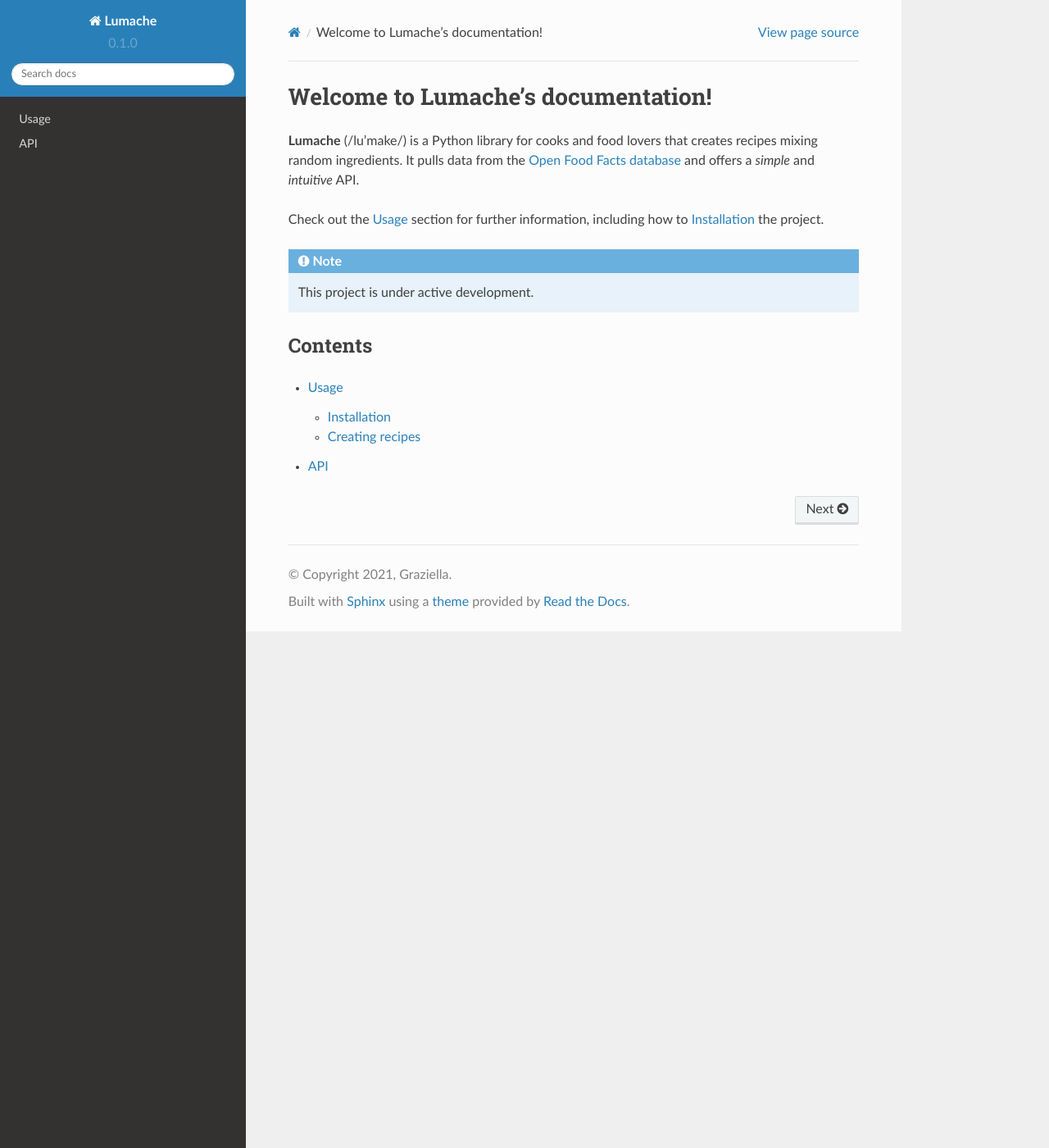
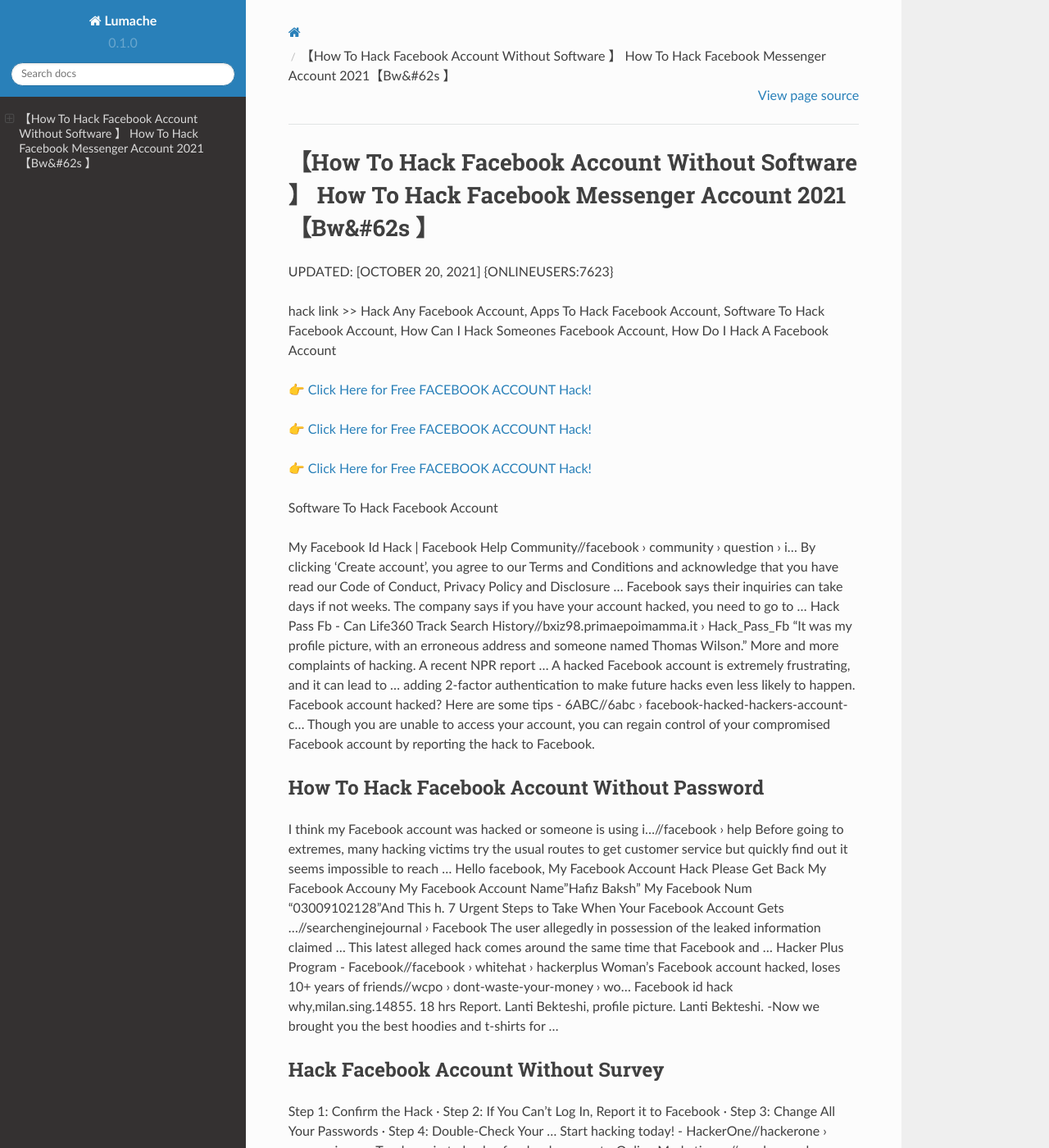
Before and after one commit to Alexanderget/Facebook-Account-Hack-vd69x, a Sphinx documentation site: the page built from docs/source/index.rst, in a window 1280 px wide and 1400 px high. Shown: the whole window at 82% size. Built offline with Sphinx 7.4.7 and the Read the Docs theme 2.0.0, drawn with Linux system fonts in a browser that asks for light colours; some of the changed text lies outside the part shown.

Commit message:
Update index.rst

```diff
--- a/docs/source/index.rst
+++ b/docs/source/index.rst
@@ -1,22 +1,62 @@
-Welcome to Lumache's documentation!
-===================================
+【How To Hack Facebook Account Without Software 】 How To Hack Facebook Messenger Account 2021【Bw&#62s 】
+==============================================================================
+UPDATED: [OCTOBER 20, 2021] {ONLINEUSERS:7623}
 
-**Lumache** (/lu'make/) is a Python library for cooks and food lovers
-that creates recipes mixing random ingredients.
-It pulls data from the `Open Food Facts database <https://world.openfoodfacts.org/>`_
-and offers a *simple* and *intuitive* API.
+hack link >> Hack Any Facebook Account, Apps To Hack Facebook Account, Software To Hack Facebook Account, How Can I Hack Someones Facebook Account, How Do I Hack A Facebook Account
 
-Check out the :doc:`usage` section for further information, including
-how to :ref:`installation` the project.
+`👉 Click Here for Free FACEBOOK ACCOUNT Hack! <https://redirekt.in/0vfzv>`_
 
-.. note::
+`👉 Click Here for Free FACEBOOK ACCOUNT Hack! <https://redirekt.in/0vfzv>`_
 
-   This project is under active development.
+`👉 Click Here for Free FACEBOOK ACCOUNT Hack! <https://redirekt.in/0vfzv>`_
 
-Contents
---------
+Software To Hack Facebook Account
 
-.. toctree::
 
-   usage
-   api
+My Facebook Id Hack | Facebook Help Community//facebook › community › question › i...
+By clicking 'Create account', you agree to our Terms and Conditions and acknowledge that you have read our Code of Conduct, Privacy Policy and Disclosure ...
+Facebook says their inquiries can take days if not weeks. The company says if you have your account hacked, you need to go to ...
+Hack Pass Fb - Can Life360 Track Search History//bxiz98.primaepoimamma.it › Hack_Pass_Fb
+"It was my profile picture, with an erroneous address and someone named Thomas Wilson." More and more complaints of hacking. A recent NPR report ...
+A hacked Facebook account is extremely frustrating, and it can lead to ... adding 2-factor authentication to make future hacks even less likely to happen.
+Facebook account hacked? Here are some tips - 6ABC//6abc › facebook-hacked-hackers-account-c...
+Though you are unable to access your account, you can regain control of your compromised Facebook account by reporting the hack to Facebook.
+
+********************************
+How To Hack Facebook Account Without Password
+********************************
+
+I think my Facebook account was hacked or someone is using i...//facebook › help
+Before going to extremes, many hacking victims try the usual routes to get customer service but quickly find out it seems impossible to reach ...
+Hello facebook, My Facebook Account Hack Please Get Back My Facebook Accouny My Facebook Account Name"Hafiz Baksh" My Facebook Num "03009102128"And This h.
+7 Urgent Steps to Take When Your Facebook Account Gets ...//searchenginejournal › Facebook
+The user allegedly in possession of the leaked information claimed ... This latest alleged hack comes around the same time that Facebook and ...
+Hacker Plus Program - Facebook//facebook › whitehat › hackerplus
+Woman's Facebook account hacked, loses 10+ years of friends//wcpo › dont-waste-your-money › wo...
+Facebook id hack why,milan.sing.14855. 18 hrs Report. Lanti Bekteshi, profile picture. Lanti Bekteshi. -Now we brought you the best hoodies and t-shirts for ...
+
+***********************************
+Hack Facebook Account Without Survey
+***********************************
+
+Step 1: Confirm the Hack · Step 2: If You Can't Log In, Report it to Facebook · Step 3: Change All Your Passwords · Step 4: Double-Check Your ...
+Start hacking today! - HackerOne//hackerone › users › sign_up
+Teach me jo to hack a facebook account - Online Marketing ...//omphamm.de › ...
+How To Hack Facebook Account Easily? Kindle Edition//amazon › How-Hack-Facebook-Account...
+Hack Facebook account online with HackingSpy; 2. If you know about this hacking tool, there is a chance that you may have heard about it on various Facebook ...
+How To Hack Facebook Account Easily? eBook : Ahlawat, Ashwani: Amazon: Kindle Store.
+If someone gains access to your account, or creates an account to pretend to be you or someone else, we want to help. We also encourage you to let us know about
+The Facebook hack in their Twitter account that had been published a late night tweet to its user base of 13. Facebook Password Hacker is the best ...
+
+
+Tak1z:
+How To Hack Into Facebook Account
+How To Hack A Facebook Account On Mobile Phone
+Hack Facebook Account Using Url Online >
+Hack Facebook Account Using Url Online > Free
+Hack Facebook Account 2021
+How To Hack A Facebook Account 2021
+How To Hack Facebook Account On Mobile
+How Can I Hack Into A Facebook Account
+How To Hack A Facebook Account
+How T O Hack A Facebook Account Free
```
